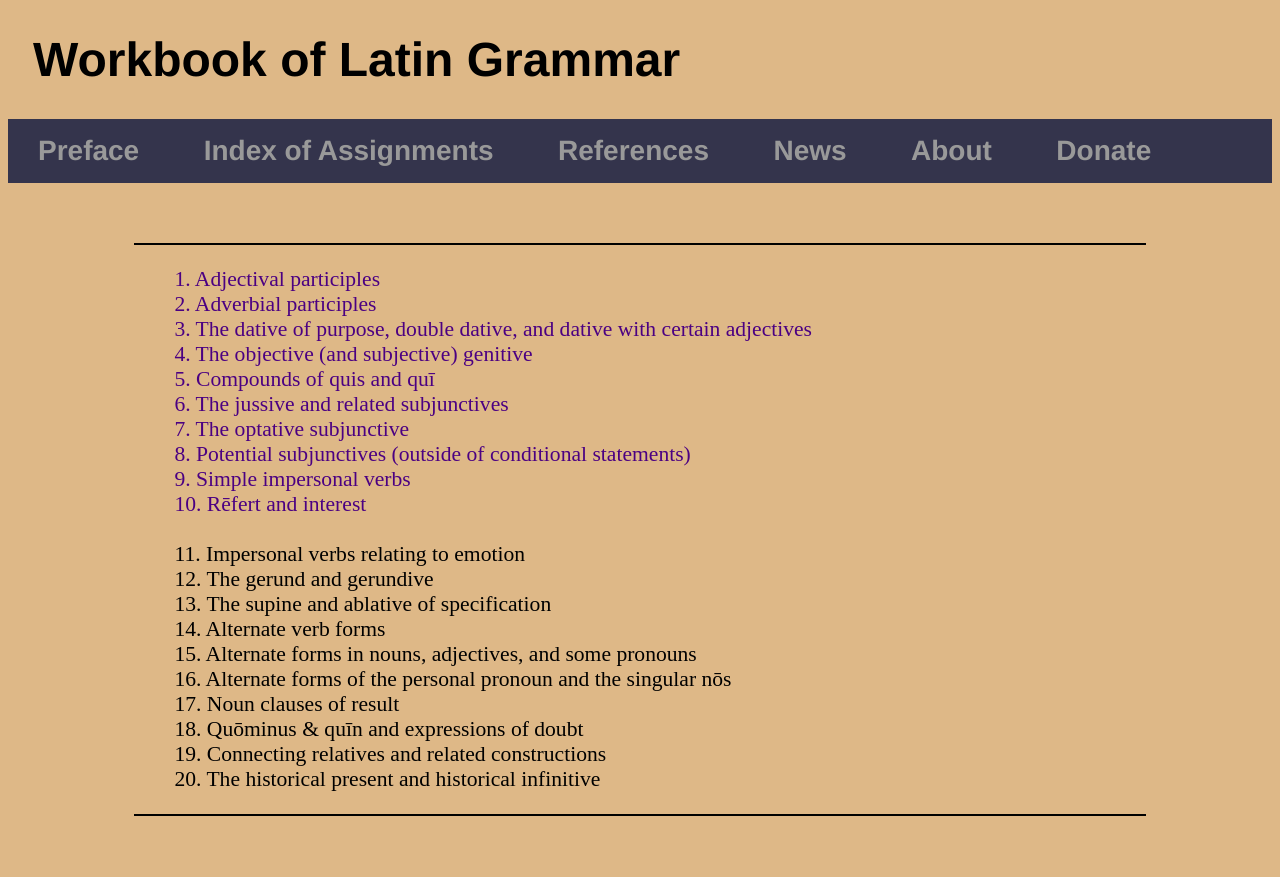
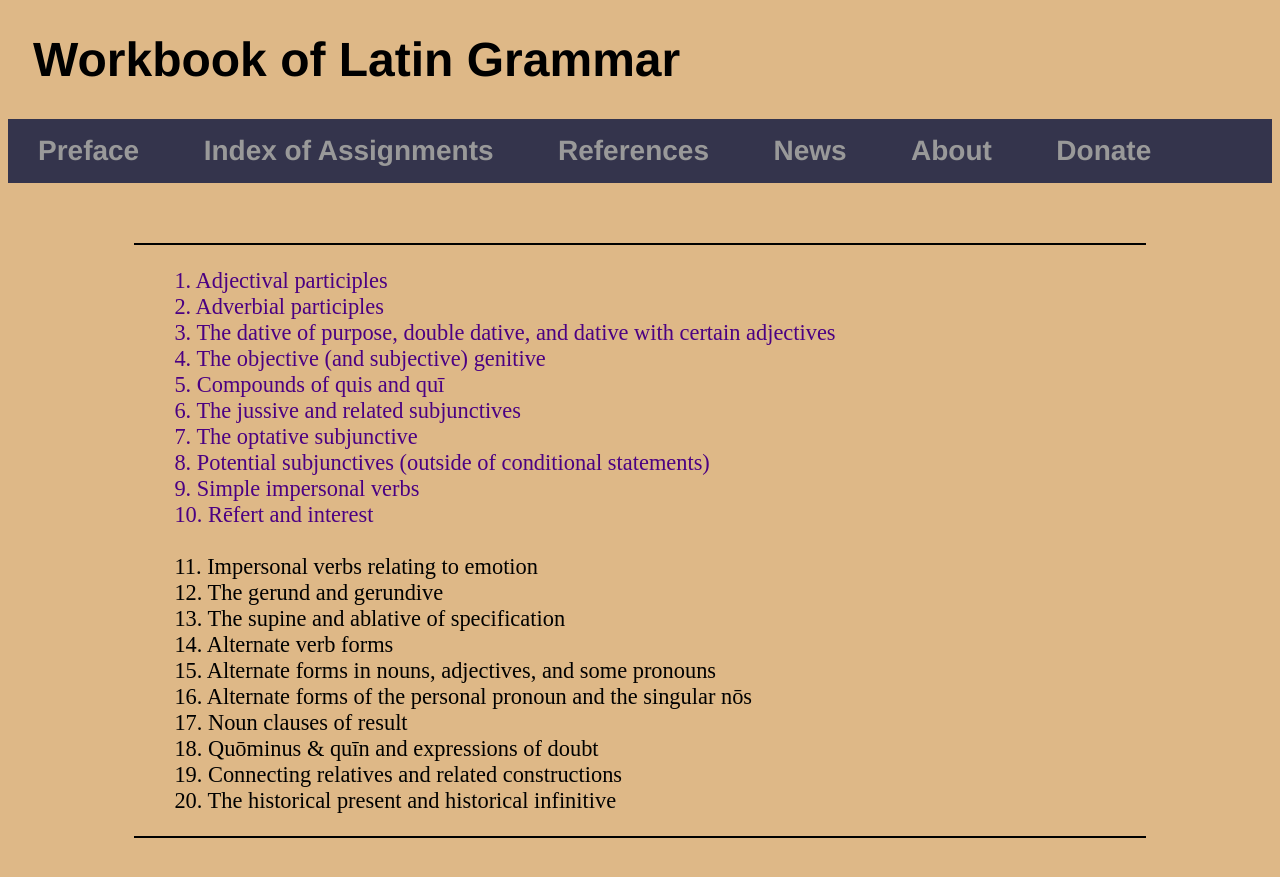
Before and after one commit to AlanCFleming82/AlanCFleming82.github.io, a Jekyll site: the page built from Assignments.html, in a window 1280 px wide. Shown: the top 877 px of the page. Built offline with Jekyll 4.4.1, drawn with Linux system fonts in a browser that asks for light colours.

Commit message:
Update main.css

```diff
--- a/css/main.css
+++ b/css/main.css
@@ -34,8 +34,8 @@ nav ul li {
 
 ul.assignments {
 	list-style-type: none;
-	font-size: 1.35em;
-	padding: 2;
+	font-size: 1.40em;
+	padding: 1;
 }
 
 
```
